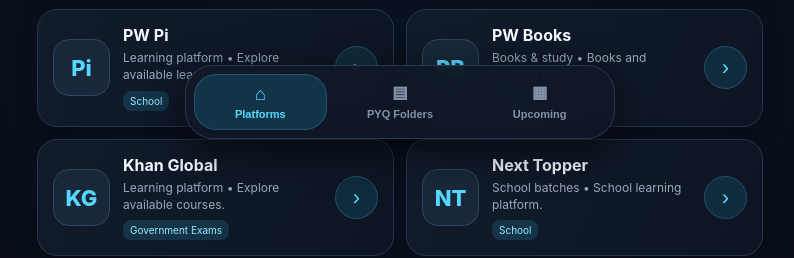
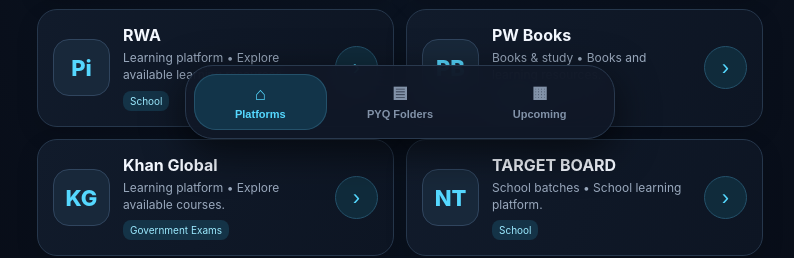
Before and after one commit to vikrant440/VIKRANT-STUDY, a plain HTML site: page index.html in a window 1280 px wide. Shown: the part 649-907 px from the top of the page, without its empty margins (240-1034 px from the left). Drawn offline with Linux system fonts and the light colour scheme.

Commit message:
Update index.html

```diff
--- a/index.html
+++ b/index.html
@@ -75,10 +75,10 @@ const seed=[
  {name:"Career Will",batch:"Learning platform",category:"Government Exams",desc:"Explore career and exam preparation.",initial:"CW"},
  {name:"Physics Wallah",batch:"PW batches",category:"School",desc:"School and competitive exam learning.",initial:"PW"},
  {name:"Mission Jeet",batch:"Learning platform",category:"Government Exams",desc:"Explore available courses.",initial:"MJ"},
- {name:"PW Pi",batch:"Learning platform",category:"School",desc:"Explore available learning resources.",initial:"Pi"},
+ {name:"RWA",batch:"Learning platform",category:"School",desc:"Explore available learning resources.",initial:"Pi"},
  {name:"PW Books",batch:"Books & study",category:"School",desc:"Books and learning resources.",initial:"PB"},
  {name:"Khan Global",batch:"Learning platform",category:"Government Exams",desc:"Explore available courses.",initial:"KG"},
- {name:"Next Topper",batch:"School batches",category:"School",desc:"School learning platform.",initial:"NT"},
+ {name:"TARGET BOARD",batch:"School batches",category:"School",desc:"School learning platform.",initial:"NT"},
  {name:"Study IQ",batch:"Exam preparation",category:"Government Exams",desc:"Explore exam preparation.",initial:"IQ"},
  {name:"Unacademy",batch:"Learning platform",category:"JEE / NEET",desc:"Explore available courses.",initial:"UA"}
 ];
```
